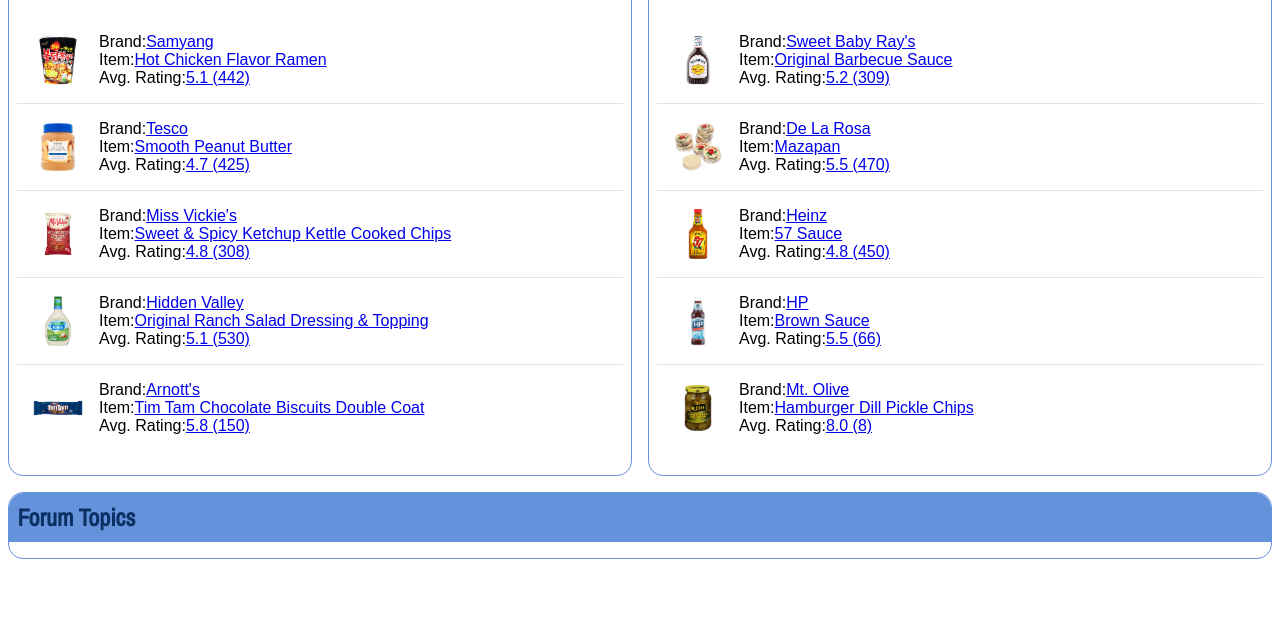
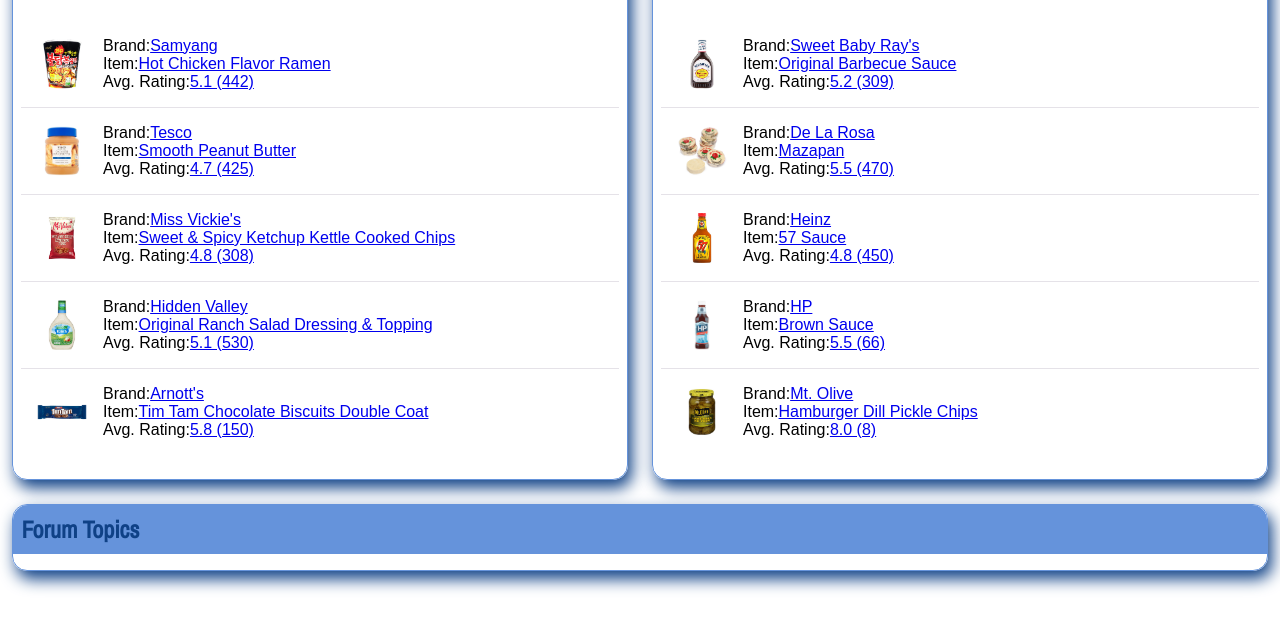
Before and after one commit to jclane/CodeLouisville-Final-Project, a plain HTML site: page index.html in a window 1280 px wide. Shown: the part 133-762 px from the top of the page. Drawn offline with nearby package versions, Linux system fonts and the light colour scheme; no server answers.

Commit message:
added a drop shadow to lists

```diff
--- a/css/style.css
+++ b/css/style.css
@@ -7,7 +7,7 @@
     --grey: rgb(229, 226, 232);
     --light-blue: rgb(101, 147, 219);
     --vlight-blue: rgb(124, 164, 220);
-    --dark-blue: rgb(11, 47, 99);
+    --dark-blue: rgb(15, 65, 134);
     --yellow: rgb(255, 255, 0);
     --white: rgb(255, 255, 255);
 }
@@ -78,7 +78,8 @@ nav #main-menu {
     font-family: var(--default-font);
     border: 1px solid var(--light-blue);
     border-radius: 15px;
-    margin: .5em
+    margin: .75em;
+    box-shadow: .25em .50em 1em var(--dark-blue);
 }
 
 .container-heading {
```
